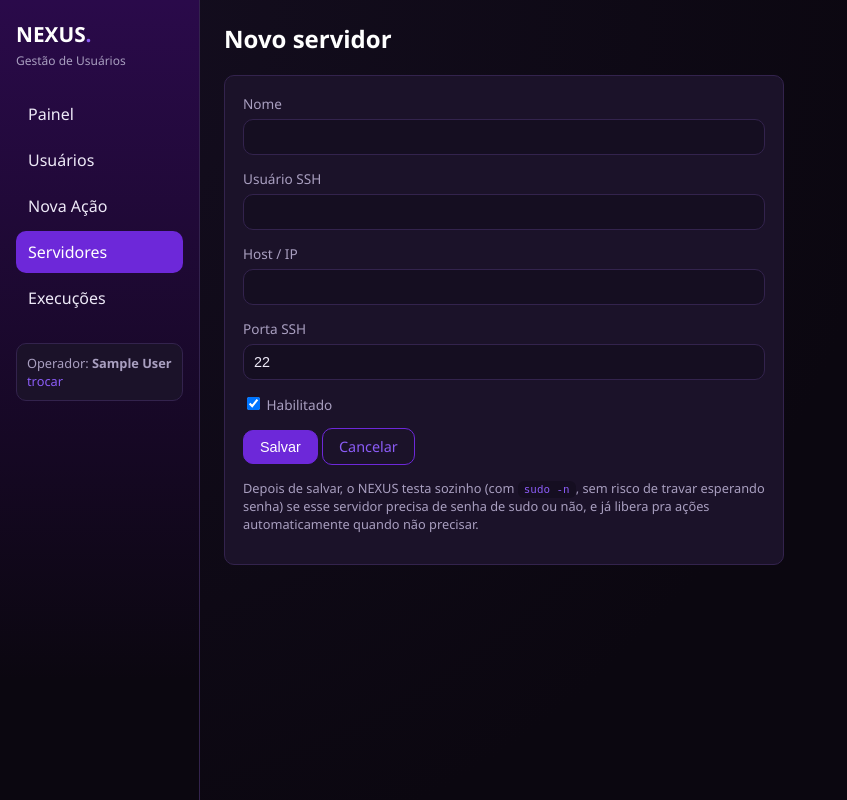
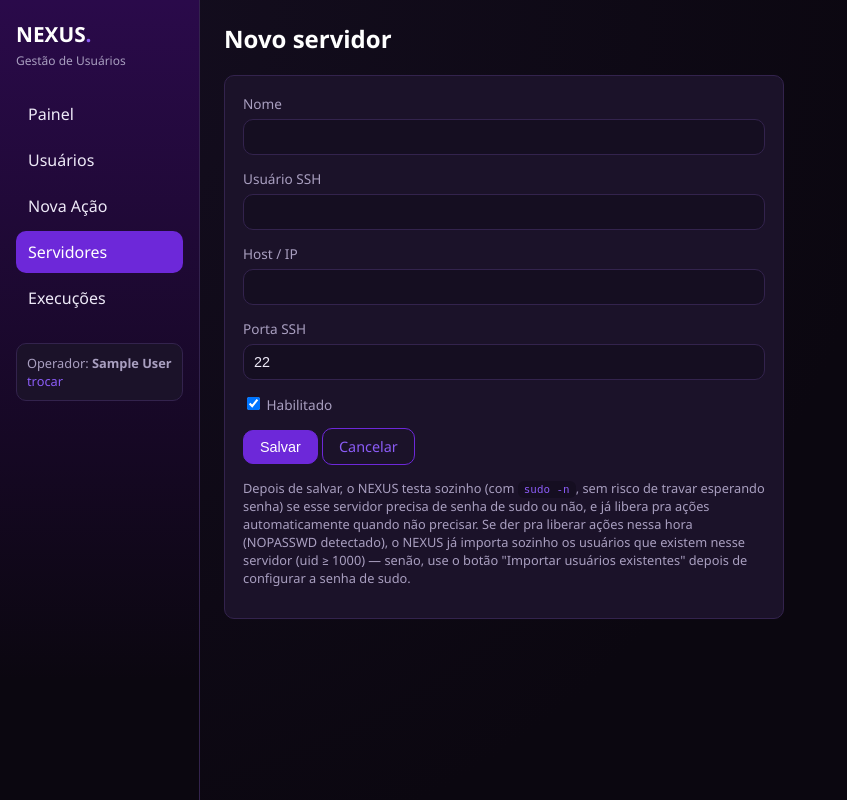
Before and after one commit to julyanarch/NEXUS, a Flask app: page /servers/new in a window 1280 px wide. Shown: the whole page, without its empty margins (0-847 px from the left). Run offline with Flask 3, Linux system fonts and the light colour scheme; the visitor is signed in with stand-in values (Sample User, id 1); data that the repository does not hold is empty.

Commit message:
Importa usuarios existentes automaticamente ao cadastrar servidor novo
A logica de descoberta/importacao (secao 35) foi extraida pra
_discover_and_import_users(), reaproveitada pelo botao manual e agora
tambem chamada automaticamente logo apos o cadastro de um servidor
novo (se ja der pra rodar acoes nesse instante - NOPASSWD detectado ou
senha ja configurada; senao fica pendente pro botao manual). Nao e
retroativo - servidores ja cadastrados antes continuam precisando do
botao manual.

Co-Authored-By: Claude Sonnet 5 <noreply@anthropic.com>

```diff
--- a/nexus_dashboard/app.py
+++ b/nexus_dashboard/app.py
@@ -268,6 +268,34 @@ def register_routes(app):
                 "warning",
             )
 
+    def _discover_and_import_users(server_id, server_name, operator):
+        """Roda a descoberta de usuarios ja existentes no servidor (uid >=
+        DISCOVER_MIN_UID, so leitura) e grava o resultado como flash -
+        reaproveitado tanto pelo botao manual ("Importar usuarios
+        existentes") quanto automaticamente ao cadastrar um servidor novo."""
+        result = ansible_bridge.discover_existing_users(server_name)
+        if result["status"] != "ok":
+            flash(
+                f'Não foi possível importar usuários de "{server_name}": '
+                f'{result.get("detail", "erro desconhecido")}. Use "Importar usuários existentes" '
+                "na tela do servidor pra tentar de novo.",
+                "warning",
+            )
+            return
+
+        found = result["users"]
+        inserted = models.import_discovered_users(server_id, found, operator)
+        locked_count = sum(1 for u in found if u["locked"])
+        skipped = len(found) - inserted
+        flash(
+            f'"{server_name}": {len(found)} usuário(s) encontrado(s) no servidor '
+            f'({locked_count} bloqueado(s)) - {inserted} novo(s) importado(s) pro NEXUS'
+            + (f", {skipped} já eram conhecidos." if skipped else ".")
+            + (' Bloqueados importados precisam de revisão manual em "Usuários" antes de contarem '
+               "pra remoção automática de 90 dias." if any(u["locked"] for u in found) and inserted else ""),
+            "success",
+        )
+
     @app.route("/servers/new", methods=["GET", "POST"])
     @require_operator
     def new_server():
@@ -285,6 +313,17 @@ def register_routes(app):
             flash("Servidor cadastrado.", "success")
             _warn_duplicate_host(ssh_host)
             _detect_and_apply_sudo_nopasswd(server_id, name)
+
+            server = models.get_server(server_id)
+            if server_ready_for_actions(server):
+                _discover_and_import_users(server_id, name, session["operator_name"])
+            else:
+                flash(
+                    f'Assim que configurar a senha de sudo de "{name}", clique em "Importar '
+                    'usuários existentes" na tela do servidor pra trazer os usuários que já '
+                    "existem nele pro NEXUS.",
+                    "warning",
+                )
             return redirect(url_for("list_servers"))
         return render_template("servers/form.html", server=None)
 
@@ -323,24 +362,7 @@ def register_routes(app):
         if not server_ready_for_actions(server):
             flash(f'Configure a senha de sudo de "{server["name"]}" antes de importar usuários.', "warning")
             return redirect(url_for("edit_server", server_id=server_id))
-
-        result = ansible_bridge.discover_existing_users(server["name"])
-        if result["status"] != "ok":
-            flash(f'Falha ao consultar "{server["name"]}": {result.get("detail", "erro desconhecido")}.', "danger")
-            return redirect(url_for("edit_server", server_id=server_id))
-
-        found = result["users"]
-        inserted = models.import_discovered_users(server_id, found, session["operator_name"])
-        locked_count = sum(1 for u in found if u["locked"])
-        skipped = len(found) - inserted
-        flash(
-            f'"{server["name"]}": {len(found)} usuário(s) encontrado(s) no servidor '
-            f'({locked_count} bloqueado(s)) - {inserted} novo(s) importado(s) pro NEXUS'
-            + (f", {skipped} já eram conhecidos." if skipped else ".")
-            + (' Bloqueados importados precisam de revisão manual em "Usuários" antes de contarem '
-               "pra remoção automática de 90 dias." if any(u["locked"] for u in found) and inserted else ""),
-            "success",
-        )
+        _discover_and_import_users(server_id, server["name"], session["operator_name"])
         return redirect(url_for("edit_server", server_id=server_id))
 
     @app.route("/servers/<int:server_id>/delete", methods=["POST"])
--- a/nexus_dashboard/templates/servers/form.html
+++ b/nexus_dashboard/templates/servers/form.html
@@ -42,7 +42,10 @@
     <p class="muted" style="margin-top:14px; font-size:0.8rem;">
       Depois de salvar, o NEXUS testa sozinho (com <code>sudo -n</code>, sem risco de travar
       esperando senha) se esse servidor precisa de senha de sudo ou não, e já libera pra ações
-      automaticamente quando não precisar.
+      automaticamente quando não precisar. Se der pra liberar ações nessa hora (NOPASSWD
+      detectado), o NEXUS já importa sozinho os usuários que existem nesse servidor
+      (uid ≥ {{ discover_min_uid }}) — senão, use o botão "Importar usuários existentes" depois
+      de configurar a senha de sudo.
     </p>
     {% endif %}
   </form>
@@ -54,7 +57,10 @@
   <p class="muted">
     Traz pro NEXUS os usuários que já existem em "{{ server.name }}" (uid ≥ {{ discover_min_uid }},
     contas de gente) e nunca passaram por aqui - não cria, altera nem remove nada no servidor, só
-    lê. Usuário já conhecido pelo NEXUS não é duplicado.
+    lê. Usuário já conhecido pelo NEXUS não é duplicado. Isso já roda sozinho ao cadastrar um
+    servidor novo (se a senha de sudo já estiver liberada nessa hora) - use esse botão pra
+    servidores cadastrados antes, ou pra trazer usuários criados diretamente no servidor depois
+    da última importação.
   </p>
   <form method="post" action="{{ url_for('discover_server_users', server_id=server.id) }}">
     <button class="btn btn-outline" type="submit">Importar usuários existentes</button>
```
Also changed, not shown: docs/DOCUMENTACAO_TECNICA.md (+26 -0 lines).
